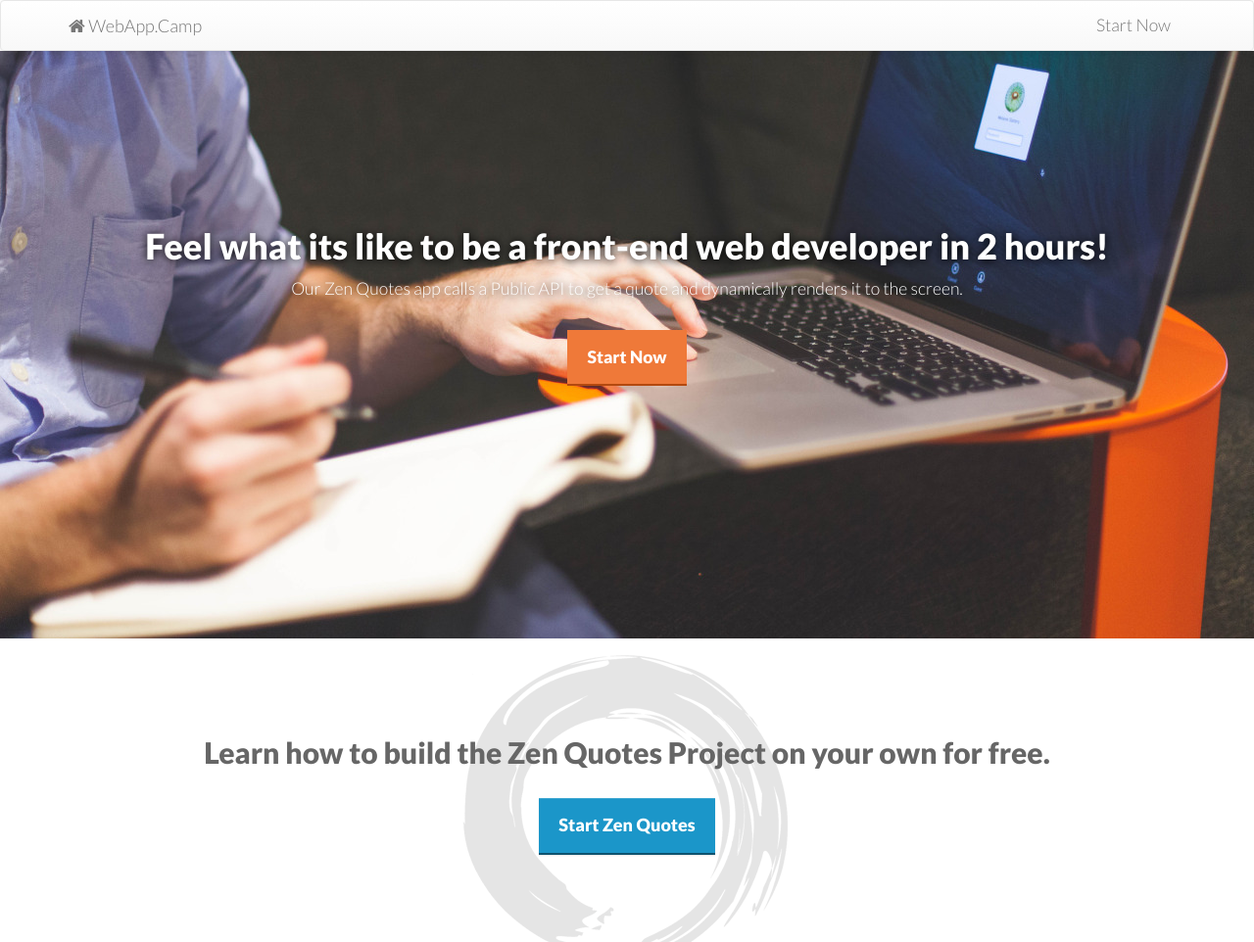
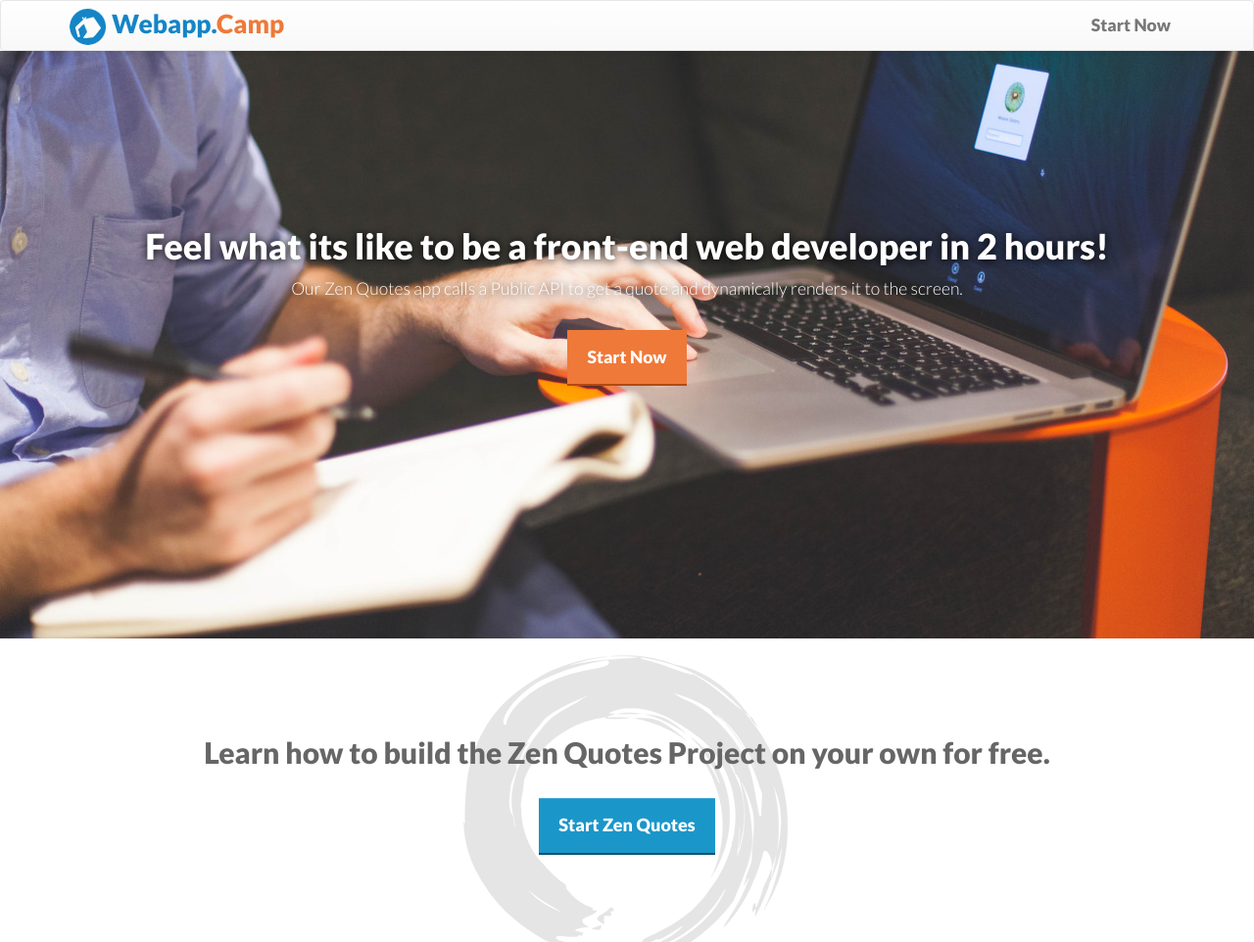
Before and after one commit to brytmill/webappcamp-frontpage, a plain HTML site: page index.html in a window 1280 px wide. Shown: the top 962 px of the page at 98% size. Drawn offline with nearby package versions, Linux system fonts and the light colour scheme.

Commit message:
styled nav

```diff
--- a/index.html
+++ b/index.html
@@ -37,7 +37,7 @@
 		        <span class="icon-bar"></span>
 		        <span class="icon-bar"></span>
 		      </button>
-		      <a class="navbar-brand" href="#"><i class="fa fa-home"></i> WebApp.Camp</a>
+      			<a class="navbar-brand" href="#"><img src="images/header-logo.png" alt=""> Webapp.<span>Camp</span></a>
 		    </div>
 
 		    <!-- Collect the nav links, forms, and other content for toggling -->
--- a/style.scss
+++ b/style.scss
@@ -20,6 +20,24 @@ section {
 
 .navbar {
 	margin-bottom: 0;
+	.navbar-brand {
+		color: #1485c6;
+		font-size: 1.5em;
+		font-weight: 900;
+		padding-top: 7px;
+		&:hover {
+			color: #1485c6;
+		}
+		img {
+			display: inline-block;
+		}
+		span {
+			color: #ef7939;
+		}
+	}
+	.navbar-right {
+		font-weight: 900;
+	}
 }
 
 .cta {
@@ -35,6 +53,7 @@ section {
 	&:hover {
 		text-decoration: none;
 		background: lighten(#ef7939,10%);
+		color: #fff;
 	}
 }
 
```
Also changed, not shown: images/header-logo.png (added), style.css, 2 other files.
